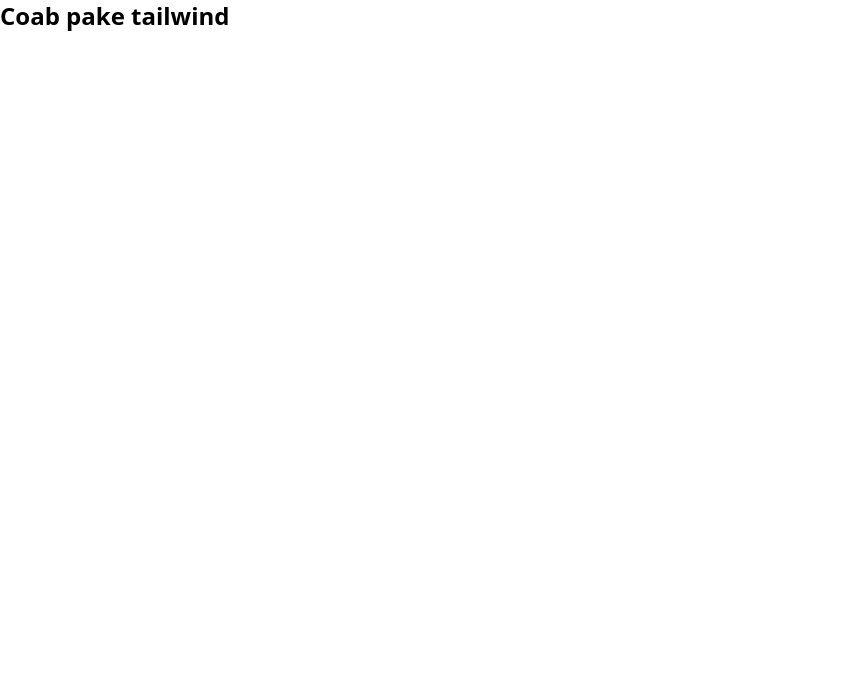
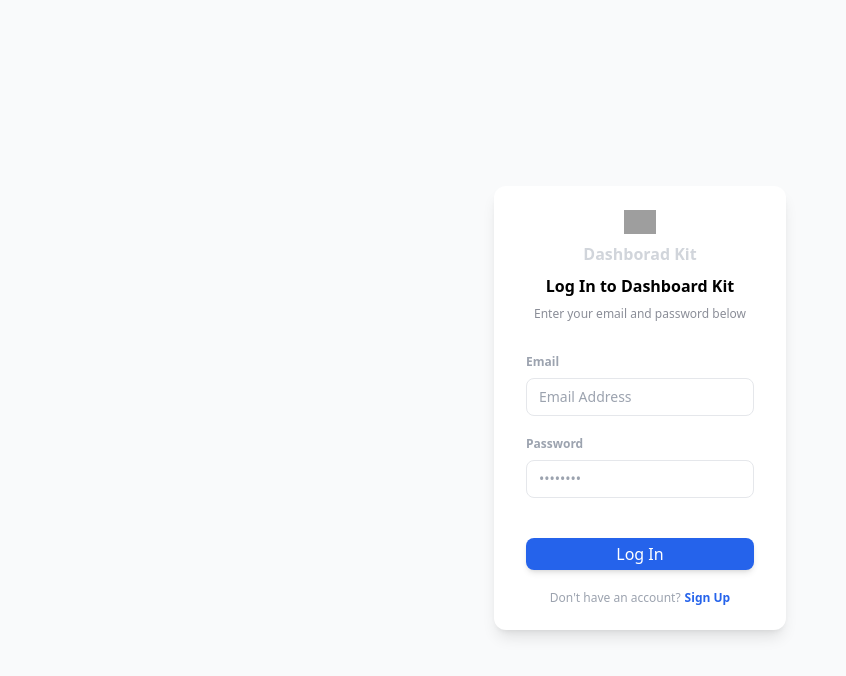
Before and after one commit to ainunnfh/technical-test-sekawan-media, a React (Create React App) app: page / in a window 1280 px wide. Shown: the top 676 px of the page, without its empty margins (0-846 px from the left). Built offline with nearby package versions, Linux system fonts and the light colour scheme; grey boxes are pictures that could not be loaded.

Commit message:
🆙update (app): usage login comp

```diff
--- a/src/App.tsx
+++ b/src/App.tsx
@@ -1,11 +1,9 @@
-import React from 'react';
-import logo from './logo.svg';
-import './App.css';
-
+import React from "react";
+import logo from "./logo.svg";
+import "./App.css";
+import Login from "./components/Login";
 function App() {
-  return (
-    <div className='text-2xl font-bold'>Coab pake tailwind</div>
-  );
+  return <Login />;
 }
 
 export default App;
```
